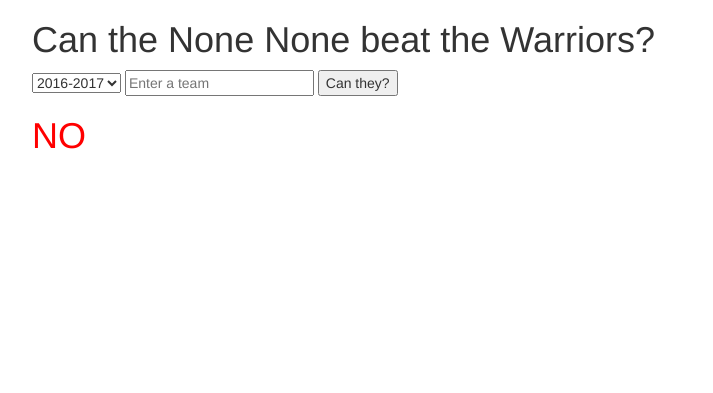
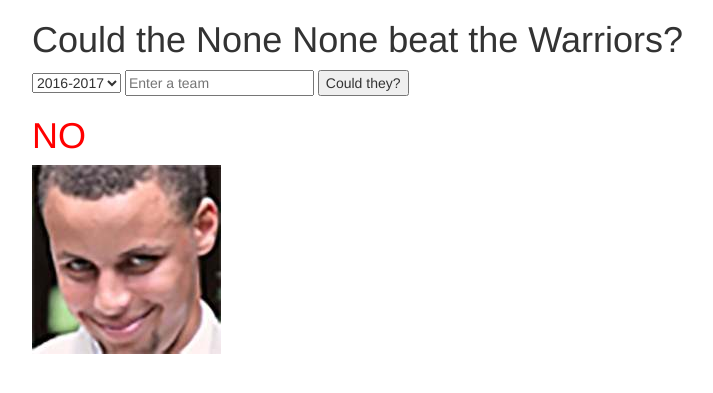
Before and after one commit to gkmarsella/cantheybeatthewarriors, a Flask app: page /results in a window 1280 px wide. Shown: the top 393 px of the page, without its empty margins (38-751 px from the left). Run offline with Flask 2, Linux system fonts and the light colour scheme; some libraries are stand-ins or nearby versions.

Commit message:
added smirk photo to no responses

```diff
--- a/app.py
+++ b/app.py
@@ -17,18 +17,20 @@
 
     all_teams = ["Hawks", "Celtics", "Nets", "Hornets", "Bulls", "Cavaliers", "Mavericks", "Nuggets", "Pistons", "Warriors", "Rockets", "Pacers", "Clippers", "Lakers", "Grizzlies", "Heat", "Bucks", "Timberwolves", "Pelicans", "Knicks", "Thunder", "Magic", "76ers", "Suns", "Trail Blazers", "Kings", "Spurs", "Raptors", "Jazz", "Wizards", "Supersonics", "Bobcats", "Bullets"]
 
-    team = request.args.get('search-team');
+    team = request.args.get('search-team')
     year = request.args.get('search-year')
 
-    cantheywin = "NO";
+    cantheywin = "NO"
+    display_image = "show"
 
     if team == "Warriors" and year == "2016-2017" or team == "Bulls" and year == "1995-1996":
         cantheywin = "YES"
+        display_image = "hide"
     else:
         cantheywin = "NO"
 
 
-    return render_template("results.html", team=team, year=year, cantheywin=cantheywin, all_teams=all_teams)
+    return render_template("results.html", team=team, year=year, cantheywin=cantheywin, all_teams=all_teams, display_image=display_image)
 
 if os.environ.get('ENV') == 'production':
     debug = False
--- a/static/app.js
+++ b/static/app.js
@@ -1,7 +1,7 @@
 $(function(){
 
 	$(".searchbar").click(function(e){
-		$("#no").addClass("big-no-hidden")
+		$("#no").addClass("big-no-hidden");
 	})
 
 });
--- a/static/style.css
+++ b/static/style.css
@@ -9,3 +9,7 @@
 .NO {
 	color: red;
 }
+
+.hide {
+	display: none;
+}
--- a/templates/base.html
+++ b/templates/base.html
@@ -13,7 +13,7 @@
 	</script>
 	<!-- End Google Analytics -->
 	<meta charset="UTF-8">
-	<title>Can they beat the warriors?</title>
+	<title>Could they beat the warriors?</title>
 	<link rel="stylesheet" href="https://maxcdn.bootstrapcdn.com/bootstrap/3.3.7/css/bootstrap.min.css" integrity="sha384-BVYiiSIFeK1dGmJRAkycuHAHRg32OmUcww7on3RYdg4Va+PmSTsz/K68vbdEjh4u" crossorigin="anonymous">
 	<link rel="stylesheet" href="{{ url_for('static', filename='style.css')}}">
 	<script src="https://code.jquery.com/jquery-3.1.1.js" integrity="sha256-16cdPddA6VdVInumRGo6IbivbERE8p7CQR3HzTBuELA=" crossorigin="anonymous"></script>
--- a/templates/index.html
+++ b/templates/index.html
@@ -1,7 +1,7 @@
 {% extends 'base.html' %}
 {% block content %}
 
-	<h1>Can they beat the Warriors?</h1>
+	<h1>Could they beat the Warriors?</h1>
 
 	<div class="searchbar">
 		<form action="{{url_for('results')}}" method="GET">
@@ -45,7 +45,7 @@
 				<option value="1980-1981">1980-1981</option>
 			</select>
 			<input class="input-box" type="text" name="search-team" placeholder="Enter a team" required>
-			<button type="submit" class="button">Can they?</button>
+			<button type="submit" class="button">Could they?</button>
 		</form>
 	</div>
 
--- a/templates/results.html
+++ b/templates/results.html
@@ -5,7 +5,7 @@
 <script src="awesomplete.js" async></script>
 
 
-	<h1>Can the {{year}} {{team}} beat the Warriors?</h1>
+	<h1>Could the {{year}} {{team}} beat the Warriors?</h1>
 
 	<div class="searchbar">
 		<form action="{{url_for('results')}}" method="GET">
@@ -49,7 +49,7 @@
 				<option value="1980-1981">1980-1981</option>
 			</select>
 			<input class="input-box awesomeplete" type="text" name="search-team" placeholder="Enter a team" list="mylist" required>
-			<button type="submit" class="button">Can they?</button>
+			<button type="submit" class="button">Could they?</button>
 		</form>
 	</div>
 
@@ -60,13 +60,15 @@
 	</datalist>
 
 		<h1 id="no" class={{cantheywin}}>{{cantheywin}}</h1>
+		<div class="picture"><img class="{{display_image}}" src="{{url_for('static', filename='images/smirk.jpg')}}" alt=""></div>
 
 
 <script>
 $(function(){
 
 	$(".searchbar").click(function(e){
-		$("#no").addClass("big-no-hidden")
+		$("#no").addClass("big-no-hidden");
+		$(".picture").addClass("big-no-hidden");
 	})
 
 });
```
Also changed, not shown: static/images/smirk.jpg (added).
